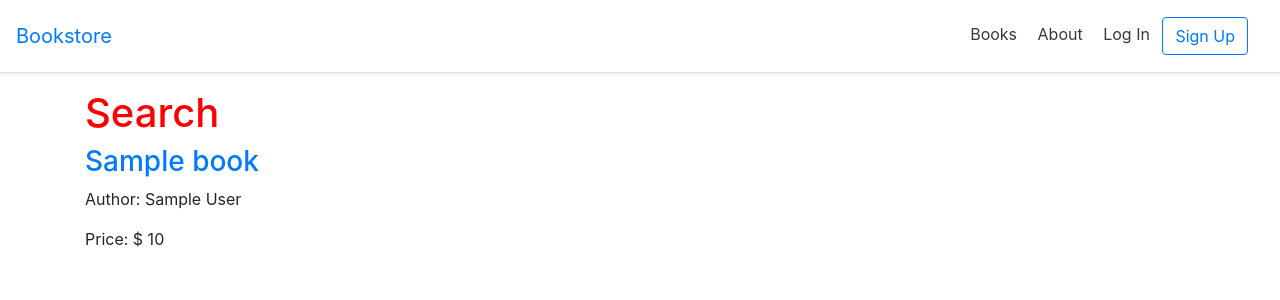
After one commit to MarceloMartinL/book_store, a Django app: template templates/books/search_results.html in a window 1280 px wide. The commit adds this page. Shown: the top 300 px of the page. Run offline with Django 3.2, Linux system fonts and the light colour scheme; the template is opened without the code that fills it: most values are stand-ins (such as "Sample title", 1, 10 or a date in 2020); some libraries are stand-ins or nearby versions.

Commit message:
add a search filter for books

```diff
--- a/books/urls.py
+++ b/books/urls.py
@@ -1,8 +1,9 @@
 from django.urls import path
 
-from .views import BookListView, BookDetailView
+from .views import BookListView, BookDetailView, SearchResultsListView
 
 urlpatterns = [
 	path('', BookListView.as_view(), name='book_list'),
 	path('<uuid:pk>', BookDetailView.as_view(), name='book_detail'),
+	path('search/', SearchResultsListView.as_view(), name='search_results')
 ]
--- /dev/null
+++ b/templates/books/search_results.html
@@ -0,0 +1,14 @@
+{% extends "_base.html" %}
+
+{% block title %}Search{% endblock title %}
+
+{% block content %}
+<h1>Search</h1>
+	{% for book in book_list %}
+		<div>
+			<h3><a href="{{ book.get_absolute_url }}">{{ book.title }}</a></h3>
+			<p>Author: {{ book.author }}</p>
+			<p>Price: $ {{ book.price }}</p>
+		</div>
+	{% endfor %}
+{% endblock content %}
--- a/templates/home.html
+++ b/templates/home.html
@@ -5,7 +5,10 @@
 
 {% block content %}
   <h1>Homepage</h1>
-  <img class="bookcover" src="{% static 'images/djangoforprofessionals.jpg' %}">
+  <form class="form-inline mt-2 mt-md-0" action="{% url 'search_results' %}" method="get">
+    <input type="text" name="q" class="form-control mr-sm-2" placeholder="Search" aria-label="Search">
+  </form>
+  {# <img class="bookcover" src="{% static 'images/djangoforprofessionals.jpg' %}"> #}
   {% if user.is_authenticated %}
     <p>Hi {{ user.email }}</p>
     <p><a href="{% url 'account_logout' %}">Log Out</a></p>
```
Also changed, not shown: books/views.py (+12 -0 lines).
